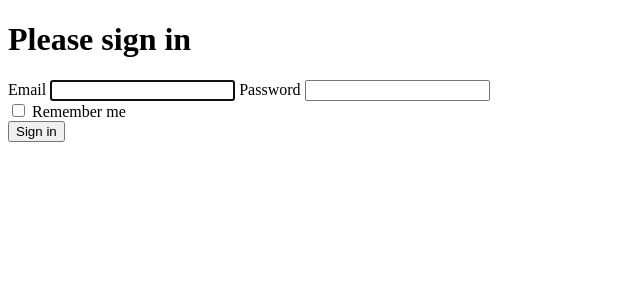
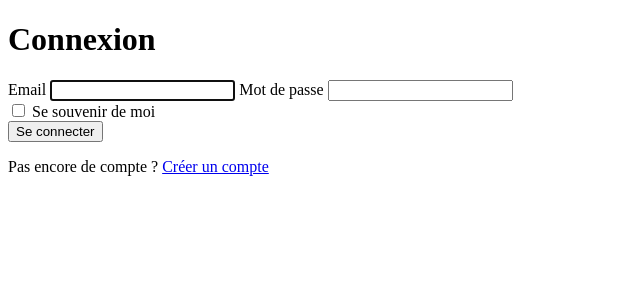
Before and after one commit to Tiphaine6928/catfun, a Symfony app: template backend/templates/security/login.html.twig in a window 1280 px wide. Shown: the top 300 px of the page, without its empty margins (0-640 px from the left). Run offline with Twig, Linux system fonts and the light colour scheme; the template is opened without the code that fills it, so the values that code supplies are empty; some libraries are stand-ins or nearby versions.

Commit message:
Translate the Symfony login page into French
- Login template in French: title and heading "Connexion", "Mot de passe",
  "Se souvenir de moi", "Se connecter", link to create an account
- Default locale switched to French, so Symfony's own messages are French
- Clearer login errors (translations/security.fr.yaml), the same as on the
  frontend: "Email ou mot de passe incorrect." for wrong or missing
  credentials, "La page a expiré, recharge-la et réessaie." for an invalid
  CSRF token; the API login error uses the same message
- Login page tests updated to the French texts

Co-Authored-By: Claude Opus 5.5 <noreply@anthropic.com>
Claude-Session: https://claude.ai/code/session_01CRu7zBGKALG9KQ5EZLpi4i

```diff
--- a/backend/templates/security/login.html.twig
+++ b/backend/templates/security/login.html.twig
@@ -1,34 +1,36 @@
 {% extends 'base.html.twig' %}
 
-{% block title %}Log in!{% endblock %}
+{% block title %}Connexion{% endblock %}
 
 {% block body %}
 <form method="post">
     {% if error %}
-        <div class="alert alert-danger">{{ error.messageKey|trans(error.messageData, 'security') }}</div>
+        <div class="alert alert-danger" role="alert">{{ error.messageKey|trans(error.messageData, 'security') }}</div>
     {% endif %}
 
     {% if app.user %}
         <div class="mb-3">
-            You are logged in as {{ app.user.userIdentifier }}, <a href="{{ logout_path() }}">Logout</a>
+            Tu es connecté en tant que {{ app.user.pseudo }}. <a href="{{ logout_path() }}">Se déconnecter</a>
         </div>
     {% endif %}
 
-    <h1 class="h3 mb-3 font-weight-normal">Please sign in</h1>
+    <h1 class="h3 mb-3 font-weight-normal">Connexion</h1>
     <label for="inputEmail">Email</label>
     <input type="email" value="{{ last_username }}" name="email" id="inputEmail" class="form-control" autocomplete="email" required autofocus>
-    <label for="inputPassword">Password</label>
+    <label for="inputPassword">Mot de passe</label>
     <input type="password" name="password" id="inputPassword" class="form-control" autocomplete="current-password" required>
     <input type="hidden" name="_csrf_token" data-controller="csrf-protection" value="{{ csrf_token('authenticate') }}">
 
     <div class="checkbox mb-3">
         <label>
-            <input type="checkbox" name="_remember_me"> Remember me
+            <input type="checkbox" name="_remember_me"> Se souvenir de moi
         </label>
     </div>
 
     <button class="btn btn-lg btn-primary" type="submit">
-        Sign in
+        Se connecter
     </button>
+
+    <p>Pas encore de compte ? <a href="{{ path('app_register') }}">Créer un compte</a></p>
 </form>
 {% endblock %}
--- /dev/null
+++ b/backend/translations/security.fr.yaml
@@ -0,0 +1,6 @@
+# Messages d'erreur de connexion, plus clairs que ceux fournis par Symfony
+# (mêmes textes que la page de connexion du frontend).
+# Les autres messages de sécurité gardent la traduction française de Symfony.
+'Invalid credentials.': 'Email ou mot de passe incorrect.'
+'Bad credentials.': 'Email ou mot de passe incorrect.'
+'Invalid CSRF token.': 'La page a expiré, recharge-la et réessaie.'
```
Also changed, not shown: backend/tests/Controller/LoginControllerTest.php (+12 -8 lines), 1 other file.
